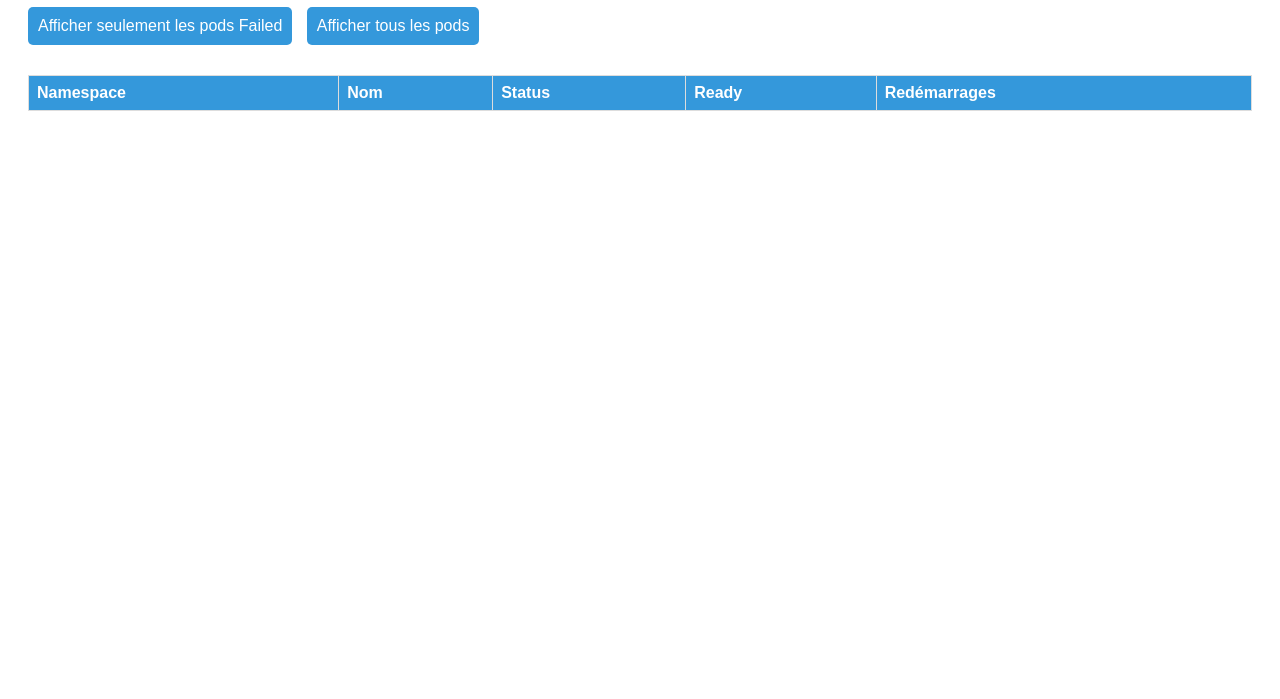
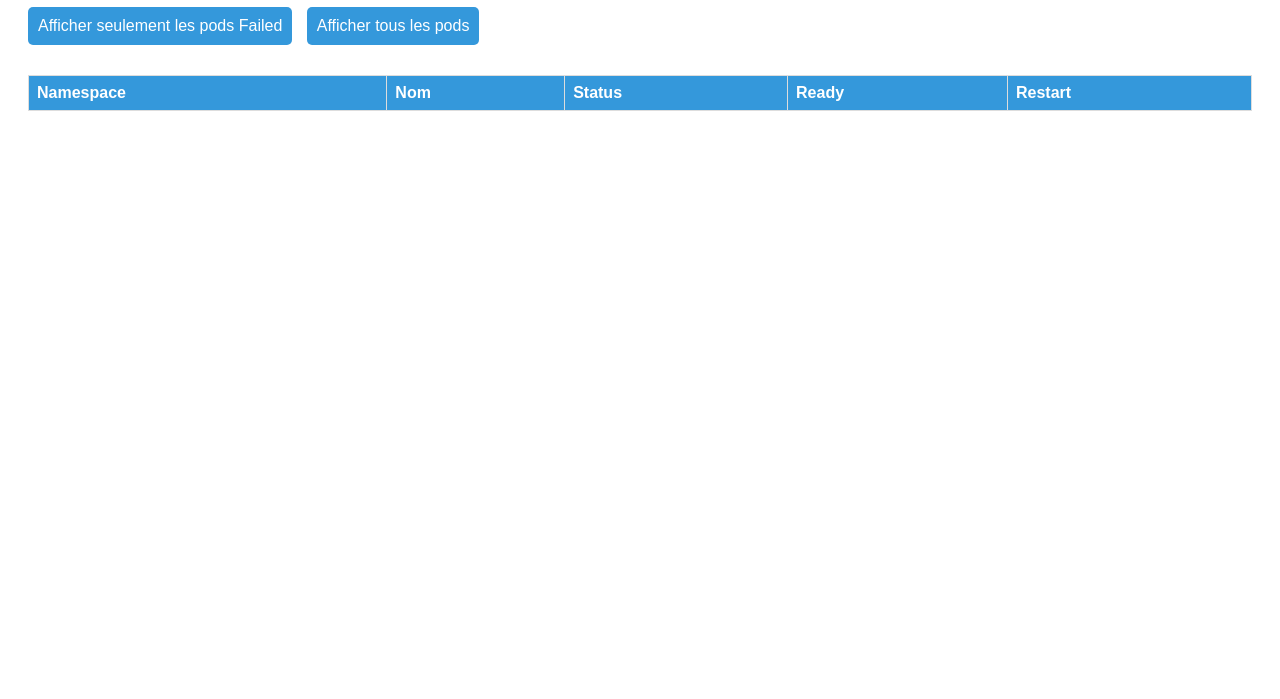
Before and after one commit to Mathyyss/kubernetes-monitor, a website: page frontend/index.html in a window 1280 px wide. Shown: the part 101-800 px from the top of the page. Drawn offline with Linux system fonts and the light colour scheme; no server answers.

Commit message:
modif du readme

```diff
--- a/frontend/index.html
+++ b/frontend/index.html
@@ -69,7 +69,7 @@ font-weight: bold;
 <th>Nom</th>
 <th>Status</th>
 <th>Ready</th>
-<th>Redémarrages</th>
+<th>Restart</th>
 </tr>
 </thead>
 <tbody>
@@ -109,7 +109,7 @@ let totalRestarts = 0;
 if (pod.status.containerStatuses) {
 totalContainers = pod.status.containerStatuses.length;
 readyContainers = pod.status.containerStatuses.filter(c => c.ready).length;
-// Calculer le nombre total de redémarrages pour tous les conteneurs du pod
+// On clacule le nombre total de redémarrages pour tous les conteneurs du pod
 totalRestarts = pod.status.containerStatuses.reduce((sum, container) => {
 return sum + (container.restartCount || 0);
 }, 0);
```
Also changed, not shown: README.md.
